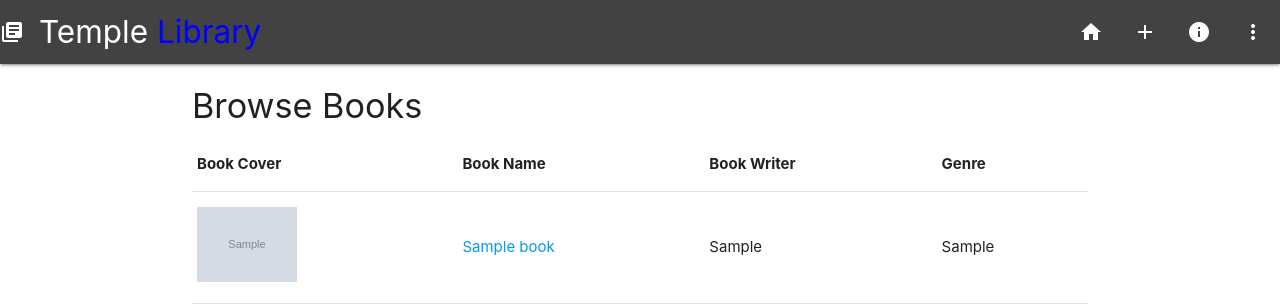
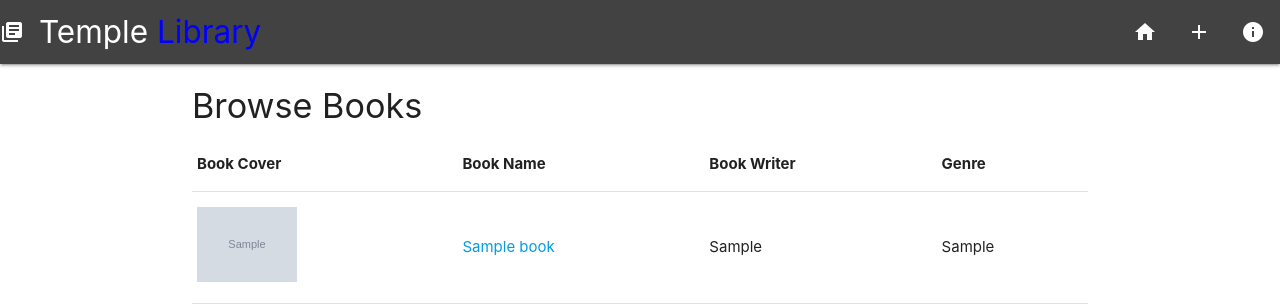
Before and after one commit to emalfiza/temple-library, a Flask app: page / in a window 1280 px wide. Shown: the top 308 px of the page. Run offline with Flask 2, Linux system fonts and the light colour scheme; grey boxes marked "Sample" are stand-in pictures; a database or web service that is not in the repository returns one stand-in record (values such as "Sample title"); some libraries are stand-ins or nearby versions.

Commit message:
Unused icion removed from the Navbar

```diff
--- a/static/css/style.css
+++ b/static/css/style.css
@@ -28,8 +28,6 @@ main {
   transform: rotate(360deg);
 }
 
-
-
 /***** FOOTER *****/
 .social-links {
   margin: 0.5em;
--- a/templates/base.html
+++ b/templates/base.html
@@ -22,22 +22,19 @@
 <body class="bg-img">
 
 	<header>
-		<nav>
+		<nav class="container-fluid">
 			<div class="nav-wrapper grey darken-3">
                 <a href="{{ url_for('get_book') }}" class="brand-logo "><i class="material-icons">library_books</i>Temple <span class="highlighting">Library</span></a>
-                <a href="#" data-target="mobile-demo" class="sidenav-trigger"><i class="material-icons">menu</i></a>
 				<ul class="right hide-on-med-and-down">
 					<li><a href=" {{ url_for('get_book') }}"><i class="material-icons nav-icons">home</i></a></li>
-					<li><a href=" {{ url_for('add_book') }}"><i class="material-icons nav-icons"">add</i></a></li>
-					<li><a href=" {{ url_for('about') }}"><i class="material-icons nav-icons"">info</i></a></li>
-					<li><a href=""><i class="material-icons">more_vert</i></a></li>
+					<li><a href=" {{ url_for('add_book') }}"><i class="material-icons nav-icons">add</i></a></li>
+					<li><a href=" {{ url_for('about') }}"><i class="material-icons nav-icons">info</i></a></li>
 				</ul>
                 <!-- mobile-demo, side navbar class triggering with main.js jQuery function -->
                 <ul class="sidenav" id="mobile-demo">
                     <li><a href="{{ url_for('get_book') }}">Home - Browse Books</a></li>
                     <li><a href="{{ url_for('add_book') }}">Add Book</a></li>
                     <li><a href="{{ url_for('about') }}">About</a></li>
-                    <li><a href="">Mobile</a></li>
                 </ul>
 			</div>
 		</nav>
--- a/templates/viewbook.html
+++ b/templates/viewbook.html
@@ -2,7 +2,7 @@
 
 <div class="row">
     <div class="col s12">
-        <h4>{{book.book_name}}</h4> <a href="{{url_for('edit_book', book_id=book._id)}}">Edit Book</a>
+        <h5>{{book.book_name}}</h5> <a href="{{url_for('edit_book', book_id=book._id)}}">Edit Book</a>
     </div>
 </div>
 
```
